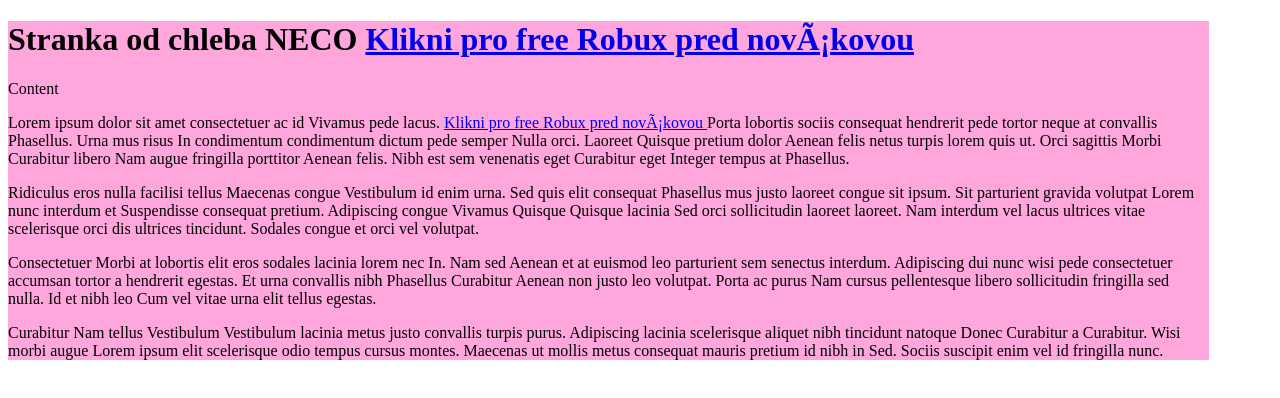
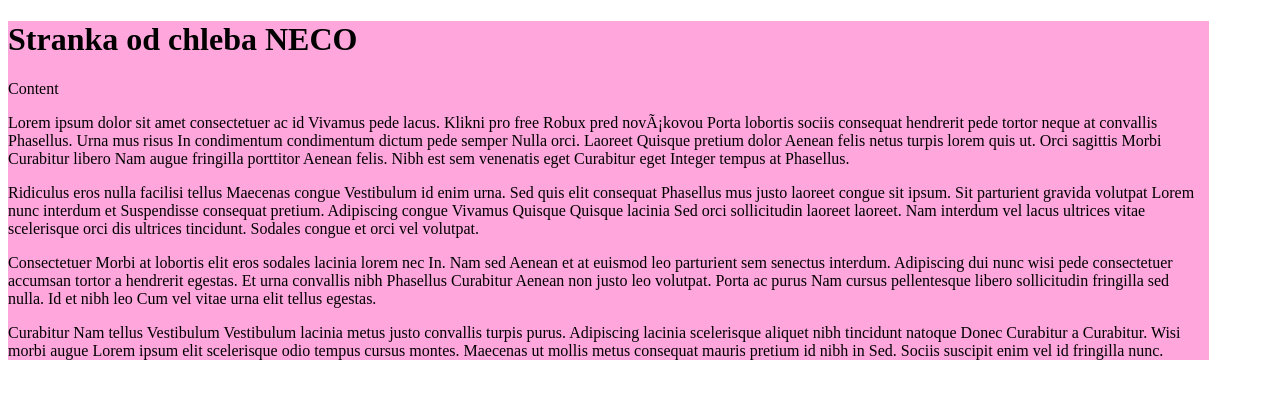
Before and after one commit to informatic4/informatic4.github.io, a plain HTML site: page index.html in a window 1280 px wide. Drawn offline with Linux system fonts and the light colour scheme.

Commit message:
Update index.html

```diff
--- a/index.html
+++ b/index.html
@@ -11,14 +11,14 @@
   <body>
     <div class="mein">
 <h1>
- <B> Stranka od chleba NECO</B> <a href="https://www.pornhub.com">Klikni pro free Robux pred novákovou </a>
+ <B> Stranka od chleba NECO</B>
 </h1>
 
 
 
       Content<p>Lorem ipsum dolor sit amet consectetuer ac id Vivamus pede lacus.
 
-        <a href="https://www.pornhub.com">Klikni pro free Robux pred novákovou </a>
+       Klikni pro free Robux pred novákovou </a>
       Porta lobortis sociis consequat hendrerit pede tortor neque at convallis
       Phasellus. Urna mus risus In condimentum condimentum dictum pede semper
       Nulla orci. Laoreet Quisque pretium dolor Aenean felis netus turpis lorem
```
